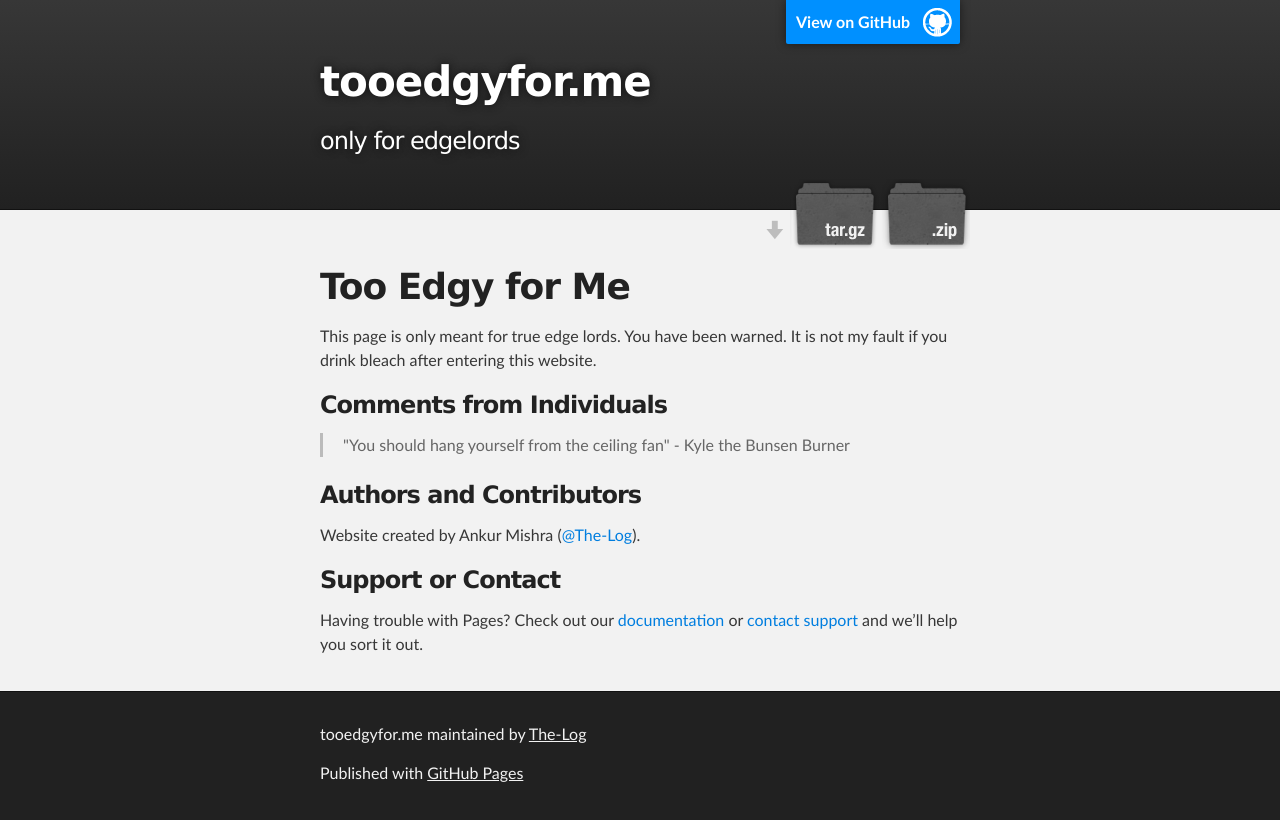
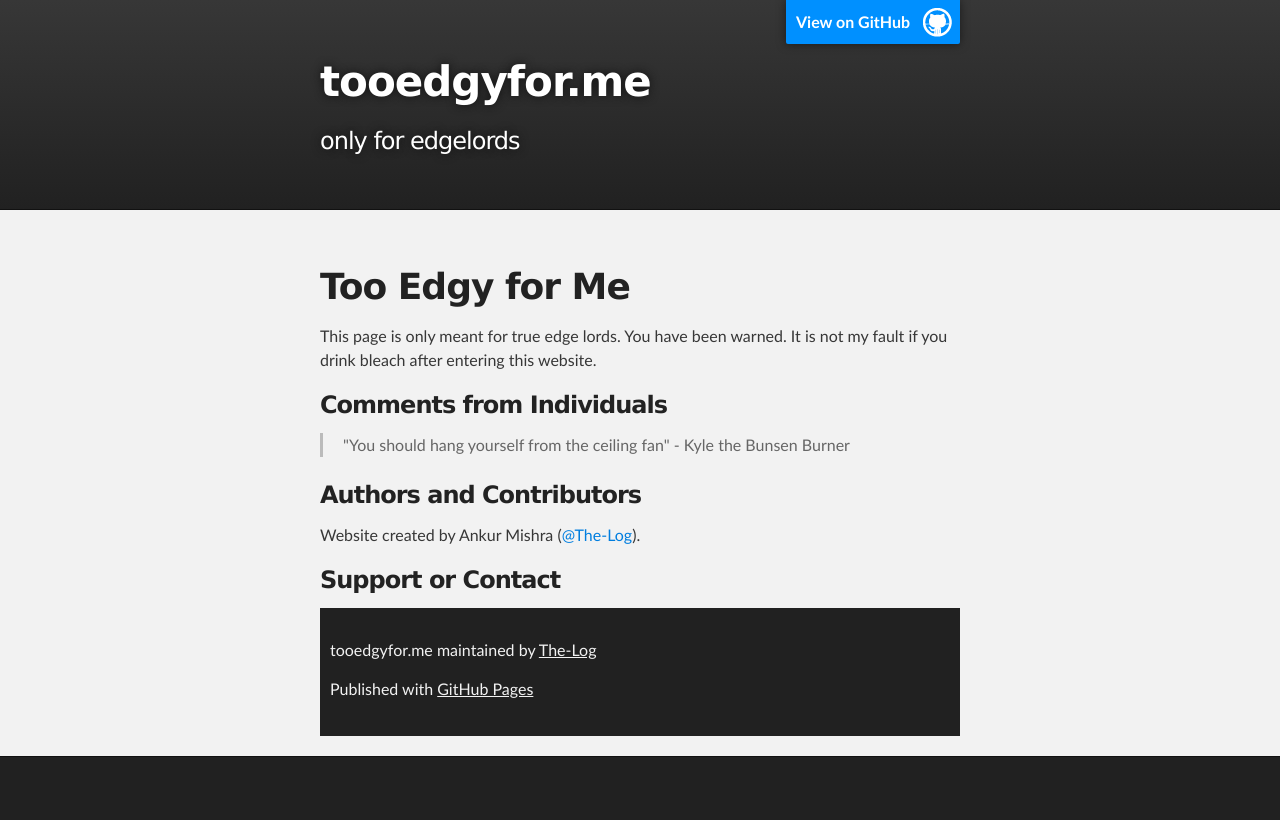
Before and after one commit to bandhig/tooedgyfor.me, a plain HTML site: page index.html in a window 1280 px wide. Drawn offline with Linux system fonts and the light colour scheme.

Commit message:
Cut out the crap

```diff
--- a/index.html
+++ b/index.html
@@ -21,10 +21,6 @@
           <h1 id="project_title">tooedgyfor.me</h1>
           <h2 id="project_tagline">only for edgelords</h2>
 
-            <section id="downloads">
-              <a class="zip_download_link" href="https://github.com/The-Log/tooedgyfor.me/zipball/master">Download this project as a .zip file</a>
-              <a class="tar_download_link" href="https://github.com/The-Log/tooedgyfor.me/tarball/master">Download this project as a tar.gz file</a>
-            </section>
         </header>
     </div>
 
@@ -51,9 +47,6 @@
 <h3>
 <a id="support-or-contact" class="anchor" href="#support-or-contact" aria-hidden="true"><span aria-hidden="true" class="octicon octicon-link"></span></a>Support or Contact</h3>
 
-<p>Having trouble with Pages? Check out our <a href="https://help.github.com/pages">documentation</a> or <a href="https://github.com/contact">contact support</a> and we’ll help you sort it out.</p>
-      </section>
-    </div>
 
     <!-- FOOTER  -->
     <div id="footer_wrap" class="outer">
```
